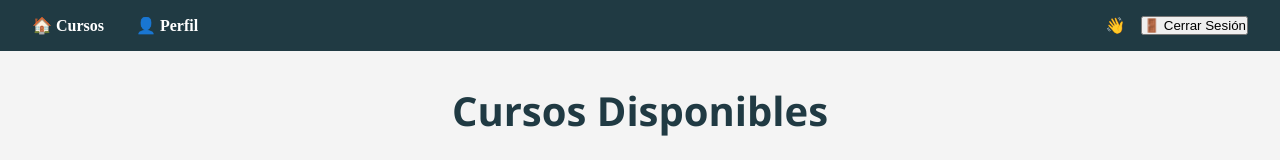
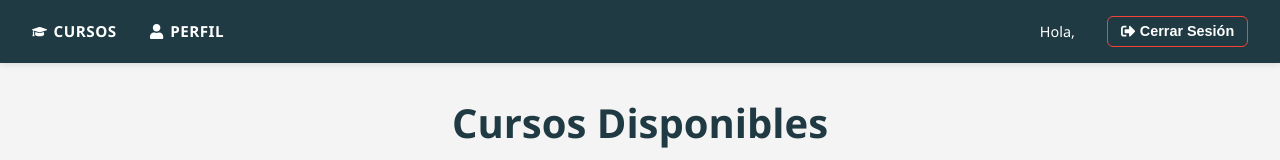
Before and after one commit to AdrianRochaC/ProyectoCapacitaciones, a React (Vite) app: page /courses in a window 1280 px wide. Shown: the top 160 px of the page. Built offline with nearby package versions, Linux system fonts and the light colour scheme; no server answers; sample sign-in values are in the browser's storage.

Commit message:
arreglo de estilos y algunas cosas como los cursos en el admin ahora se muestran con un boton y arreglo del registro y todo

```diff
--- a/package.json
+++ b/package.json
@@ -15,9 +15,11 @@
     "cors": "^2.8.5",
     "express": "^5.1.0",
     "jsonwebtoken": "^9.0.2",
+    "lucide-react": "^0.525.0",
     "mysql2": "^3.14.1",
     "react": "^19.1.0",
     "react-dom": "^19.1.0",
+    "react-icons": "^5.5.0",
     "react-player": "^2.16.0",
     "react-router-dom": "^7.6.1"
   },
--- /dev/null
+++ b/src/components/LoadingScreen/AdminMenu.css
@@ -0,0 +1,71 @@
+.main-menu {
+  background-color: #203a43;
+  padding: 1rem 2rem;
+  display: flex;
+  justify-content: space-between;
+  align-items: center;
+  font-family: "Segoe UI", sans-serif;
+  box-shadow: 0 2px 6px rgba(0, 0, 0, 0.1);
+}
+
+.main-menu ul {
+  display: flex;
+  gap: 2rem;
+  list-style: none;
+  margin: 0;
+  padding: 0;
+}
+
+.main-menu a {
+  display: flex;
+  align-items: center;
+  gap: 0.4rem;
+  color: white;
+  text-decoration: none;
+  font-weight: 600;
+  font-size: 0.95rem;
+  text-transform: uppercase;
+  letter-spacing: 0.5px;
+  transition: color 0.2s ease;
+}
+
+.main-menu a:hover {
+  color: #f0db4f;
+}
+
+.menu-links {
+  display: flex;
+  gap: 2rem;
+  align-items: center;
+}
+
+.auth-buttons {
+  display: flex;
+  align-items: center;
+  gap: 1rem;
+}
+
+.user-info {
+  color: #ffffff;
+  font-weight: 500;
+  font-size: 0.9rem;
+}
+
+.logout-btn {
+  background-color: transparent;
+  color: white;
+  border: 1px solid #f44336;
+  padding: 0.4rem 0.8rem;
+  border-radius: 6px;
+  font-size: 0.9rem;
+  cursor: pointer;
+  display: flex;
+  align-items: center;
+  gap: 0.3rem;
+  transition: all 0.2s ease;
+}
+
+.logout-btn:hover {
+  background-color: #f44336;
+  color: white;
+}
--- a/src/components/LoadingScreen/AdminMenu.jsx
+++ b/src/components/LoadingScreen/AdminMenu.jsx
@@ -1,6 +1,14 @@
 // components/AdminMenu.jsx
 import { Link, useNavigate } from "react-router-dom";
-import "./Menu.css";
+import {
+  BookOpenCheck,
+  ClipboardList,
+  Users2,
+  BarChart3,
+  UserCircle,
+  LogOut
+} from "lucide-react";
+import "./AdminMenu.css";
 
 const AdminMenu = () => {
   const navigate = useNavigate();
@@ -8,7 +16,6 @@ const AdminMenu = () => {
 
   const handleLogout = () => {
     const confirmLogout = window.confirm('¿Estás seguro de que quieres cerrar sesión?');
-
     if (confirmLogout) {
       localStorage.removeItem('user');
       localStorage.removeItem('authToken');
@@ -20,11 +27,31 @@ const AdminMenu = () => {
     <nav className="main-menu">
       <div className="menu-links">
         <ul>
-          {/* Removido el enlace a /courses - Los admins no necesitan acceso */}
-          <li><Link to="/admin-courses">🛠 Admin Cursos</Link></li>
-          <li><Link to="/bitacora">📝 Bitácora</Link></li>
-          <li><Link to="/cuentas">👥 Cuentas</Link></li>
-          <li><Link to="/perfil">👤 Perfil</Link></li>
+          <li>
+            <Link to="/admin-courses">
+              <BookOpenCheck size={18} /> <span>Gestión Cursos</span>
+            </Link>
+          </li>
+          <li>
+            <Link to="/bitacora">
+              <ClipboardList size={18} /> <span>Bitácora</span>
+            </Link>
+          </li>
+          <li>
+            <Link to="/cuentas">
+              <Users2 size={18} /> <span>Cuentas</span>
+            </Link>
+          </li>
+          <li>
+            <Link to="/dashboard">
+              <BarChart3 size={18} /> <span>Dashboard</span>
+            </Link>
+          </li>
+          <li>
+            <Link to="/perfil">
+              <UserCircle size={18} /> <span>Perfil</span>
+            </Link>
+          </li>
         </ul>
       </div>
 
@@ -32,17 +59,14 @@ const AdminMenu = () => {
         {user ? (
           <>
             <span className="user-info">
-              👋 {user.nombre} ({user.rol})
+              {user.nombre} ({user.rol})
             </span>
             <button onClick={handleLogout} className="logout-btn">
-              🚪 Cerrar Sesión
+              <LogOut size={18} /> <span>Cerrar Sesión</span>
             </button>
           </>
         ) : (
-          <>
-            <Link to="/login">🔐 Login</Link>
-            <Link to="/register">🧾 Registro</Link>
-          </>
+          <Link to="/login">Iniciar Sesión</Link>
         )}
       </div>
     </nav>
--- a/src/components/LoadingScreen/Menu.css
+++ b/src/components/LoadingScreen/Menu.css
@@ -1,11 +1,15 @@
 /* components/Menu.css */
 
 .main-menu {
-  background-color: #203a43;
+  background-color: #1b2a41;
   padding: 1rem 2rem;
   display: flex;
   justify-content: space-between;
   align-items: center;
+  box-shadow: 0 4px 12px rgba(0, 0, 0, 0.08);
+  position: sticky;
+  top: 0;
+  z-index: 1000;
 }
 
 .main-menu ul {
@@ -18,15 +22,16 @@
 
 /* Enlaces del menú */
 .main-menu a {
-  color: white;
+  color: #ffffff;
   text-decoration: none;
-  font-weight: bold;
+  font-weight: 500;
   font-size: 1rem;
-  transition: color 0.2s ease;
+  letter-spacing: 0.5px;
+  transition: color 0.2s ease-in-out;
 }
 
 .main-menu a:hover {
-  color: #f0db4f;
+  color: #00d4ff;
 }
 
 /* Sección de navegación principal */
@@ -43,14 +48,43 @@
 }
 
 .auth-buttons a {
-  background-color: #4caf50;
-  color: white;
-  padding: 0.4rem 0.8rem;
-  border-radius: 6px;
+  background-color: #00a86b;
+  color: #ffffff;
+  padding: 0.5rem 1rem;
+  border-radius: 8px;
   font-size: 0.95rem;
-  transition: background-color 0.2s ease;
+  font-weight: 600;
+  text-decoration: none;
+  transition: all 0.3s ease;
+  box-shadow: 0 4px 12px rgba(0, 168, 107, 0.3);
 }
 
 .auth-buttons a:hover {
-  background-color: #45a049;
+  background-color: #008c5f;
+  transform: scale(1.03);
 }
+.logout-btn {
+  background-color: #e74c3c;
+  color: white;
+  padding: 0.5rem 1rem;
+  border-radius: 8px;
+  font-size: 0.95rem;
+  font-weight: 600;
+  border: none;
+  cursor: pointer;
+  transition: background-color 0.3s ease, transform 0.2s ease;
+  display: flex;
+  align-items: center;
+  gap: 0.4rem;
+}
+
+.logout-btn:hover {
+  background-color: #c0392b;
+  transform: scale(1.03);
+}
+
+.user-info {
+  color: white;
+  font-weight: 500;
+  margin-right: 1rem;
+}
--- a/src/components/LoadingScreen/Menu.jsx
+++ b/src/components/LoadingScreen/Menu.jsx
@@ -1,18 +1,18 @@
 // components/Menu.jsx
 import { Link, useNavigate } from "react-router-dom";
+import { FaSignOutAlt, FaUser, FaGraduationCap, FaSignInAlt } from "react-icons/fa";
 import "./Menu.css";
 
 const Menu = () => {
   const navigate = useNavigate();
-  const user = JSON.parse(localStorage.getItem('user') || 'null');
+  const user = JSON.parse(localStorage.getItem("user") || "null");
 
   const handleLogout = () => {
-    const confirmLogout = window.confirm('¿Estás seguro de que quieres cerrar sesión?');
-
+    const confirmLogout = window.confirm("¿Estás seguro de que quieres cerrar sesión?");
     if (confirmLogout) {
-      localStorage.removeItem('user');
-      localStorage.removeItem('authToken');
-      navigate('/login', { replace: true });
+      localStorage.removeItem("user");
+      localStorage.removeItem("authToken");
+      navigate("/login", { replace: true });
     }
   };
 
@@ -20,21 +20,31 @@ const Menu = () => {
     <nav className="main-menu">
       <div className="menu-links">
         <ul>
-          <li><Link to="/courses">🏠 Cursos</Link></li>
-          <li><Link to="/perfil">👤 Perfil</Link></li>
+          <li>
+            <Link to="/courses">
+              <FaGraduationCap /> Cursos
+            </Link>
+          </li>
+          <li>
+            <Link to="/perfil">
+              <FaUser /> Perfil
+            </Link>
+          </li>
         </ul>
       </div>
 
       <div className="auth-buttons">
         {user ? (
           <>
-            <span className="user-info">👋 {user.nombre}</span>
+            <span className="user-info">Hola, {user.nombre}</span>
             <button onClick={handleLogout} className="logout-btn">
-              🚪 Cerrar Sesión
+              <FaSignOutAlt /> Cerrar Sesión
             </button>
           </>
         ) : (
-          <Link to="/login">🔐 Login</Link>
+          <Link to="/login">
+            <FaSignInAlt /> Login
+          </Link>
         )}
       </div>
     </nav>
--- a/src/pages/AdminCoursesPage.css
+++ b/src/pages/AdminCoursesPage.css
@@ -1,11 +1,21 @@
+body {
+  background-color: #f5f9fc;
+  margin: 0;
+  padding: 0;
+  font-family: "Segoe UI", sans-serif;
+}
+
 .admin-page-container {
   padding: 2rem;
-  max-width: 900px;
-  margin: 0 auto;
-  font-family: "Segoe UI", sans-serif;
+  max-width: 960px;
+  margin: 2rem auto;
+  background-color: #ffffff;
   border-radius: 16px;
-  box-shadow: 0 6px 16px rgba(0, 0, 0, 0.08);
+  box-shadow: 0 8px 20px rgba(0, 0, 0, 0.06);
+  position: relative;
+  z-index: 1;
 }
+
 
 .admin-page-container h1 {
   text-align: center;
@@ -64,15 +74,14 @@
 /* Sección de la lista de cursos */
 .admin-course-list {
   margin-top: 3rem;
-  width: 100vw;
-  position: relative;
-  left: 50%;
-  right: 50%;
-  margin-left: -50vw;
-  margin-right: -50vw;
-  padding: 2rem;
+  width: 100%;
+  padding: 3rem 2rem;
   background: linear-gradient(135deg, #f0f8ff 0%, #e6f4ea 100%);
+  border-top: 4px solid #2ecc71;
+  border-radius: 0 0 16px 16px;
+  animation: fadeIn 0.5s ease-in-out;
 }
+
 
 .admin-course-list::before {
   content: '';
@@ -336,3 +345,45 @@
   max-height: 90vh;
   overflow-y: auto;
 }
+
+/* Botón para mostrar/ocultar cursos */
+.toggle-courses-button {
+  margin: 3rem auto 2rem;
+  display: block;
+  background-color: #07b378;
+  color: white;
+  border: none;
+  padding: 14px 28px;
+  border-radius: 16px;
+  font-size: 1.05rem;
+  font-weight: 600;
+  cursor: pointer;
+  transition: background-color 0.3s ease, transform 0.2s ease;
+  box-shadow: 0 8px 18px rgba(7, 179, 120, 0.3);
+}
+
+.toggle-courses-button:hover {
+  background-color: #059e69;
+  transform: scale(1.02);
+}
+
+/* Corte visual entre formulario y lista de cursos */
+.separator-line {
+  width: 100%;
+  height: 2px;
+  background: linear-gradient(to right, #3498db, #2ecc71);
+  margin: 4rem 0 2rem;
+  border-radius: 2px;
+  opacity: 0.7;
+}
+@keyframes fadeIn {
+  from {
+    opacity: 0;
+    transform: translateY(20px);
+  }
+
+  to {
+    opacity: 1;
+    transform: translateY(0);
+  }
+}
--- /dev/null
+++ b/src/pages/Dashboard.jsx
@@ -0,0 +1,8 @@
+// src/pages/Bitacora.jsx
+import React from "react";
+
+const Dashboard = () => {
+  return <h1>Página de Dashboard</h1>;
+};
+
+export default Dashboard;
--- a/src/pages/Register.css
+++ b/src/pages/Register.css
@@ -1,5 +1,5 @@
 .register-wrapper {
-  background-color: #f0f8ff;
+  background-color: #f2f4f7;
   min-height: 100vh;
   display: flex;
   justify-content: center;
@@ -10,46 +10,58 @@
 
 .register-container {
   background-color: #ffffff;
-  padding: 3rem 2rem;
+  padding: 2.5rem 2rem;
   width: 100%;
-  max-width: 500px;
+  max-width: 480px;
   border-radius: 16px;
-  box-shadow: 0 6px 16px rgba(0, 0, 0, 0.08);
+  box-shadow: 0 6px 20px rgba(0, 0, 0, 0.1);
+  border-top: 6px solid #203a43;
 }
 
 .register-container h1 {
   text-align: center;
   color: #203a43;
-  margin-bottom: 2rem;
-  font-size: 2rem;
+  margin-bottom: 1.5rem;
+  font-size: 1.9rem;
+  font-weight: 700;
 }
 
 .register-form {
   display: flex;
   flex-direction: column;
-  gap: 1rem;
+  gap: 1.2rem;
 }
 
 .register-form label {
   font-weight: 600;
   color: #203a43;
+  margin-bottom: 4px;
 }
 
-.register-form input {
+.register-form input,
+.register-form select {
   padding: 10px;
   border-radius: 8px;
-  border: 1px solid #ccc;
+  border: 1px solid #cbd5e1;
   font-size: 1rem;
-  transition: border-color 0.2s ease;
+  background-color: #f9fafb;
+  color: #1e293b;
+  transition: border-color 0.2s ease, background-color 0.2s ease;
 }
 
-.register-form input:focus {
+.register-form input:focus,
+.register-form select:focus {
   outline: none;
   border-color: #07b378;
+  background-color: #ffffff;
+}
+
+.register-form select {
+  color: #203a43;
 }
 
 .register-form button {
-  background-color: #07b378;
+  background-color: #203a43;
   color: white;
   border: none;
   padding: 12px;
@@ -60,20 +72,13 @@
 }
 
 .register-form button:hover {
-  background-color: #059e69;
+  background-color: #1a2e34;
 }
 
-.register-form select {
-  padding: 10px;
-  border-radius: 8px;
-  border: 1px solid #ccc;
-  font-size: 1rem;
-  transition: border-color 0.2s ease;
-  background-color: #fff;
-  color: #203a43;
+/* Mensaje de éxito o error */
+.register-message {
+  text-align: center;
+  font-weight: 600;
+  margin-top: 1rem;
+  color: #e53935;
 }
-
-.register-form select:focus {
-  outline: none;
-  border-color: #07b378;
-}
```
Also changed, not shown: src/App.jsx (+44 -77 lines), src/pages/AdminCoursesPage.jsx (+12 -12 lines), src/pages/Cuentas.jsx (+11 -7 lines), src/pages/Dashboard.css (added), 2 other files (tests, documents, lock files or other folders).
